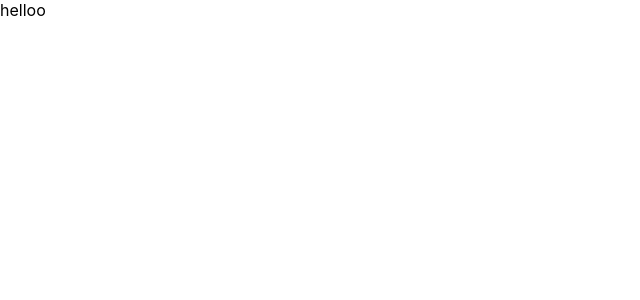
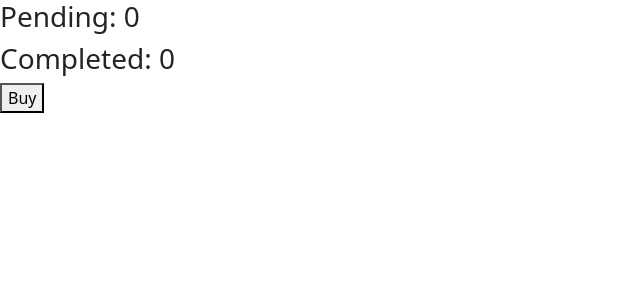
Before and after one commit to WaleedKhan1123/React-Practice, a React (Create React App) app: page / in a window 1280 px wide. Shown: the top 300 px of the page, without its empty margins (0-640 px from the left). Built offline with nearby package versions, Linux system fonts and the light colour scheme.

Commit message:
react-practice

```diff
--- a/src/App.js
+++ b/src/App.js
@@ -10,11 +10,12 @@ import "./styles/style.css";
 // import Toolbar from "./Component/Responding to Events";
 // import FeedbackForm from "./Component/State A Component's Memory";
 // import TrafficLight from "./Component/State as a Snapshot";
-import BootPractice from "./Component/Bootstrap";
+// import BootPractice from "./Component/Bootstrap";
+import RequestTracker from "./Component/Queueing a Series of State Updates";
 export default function App(){
 
   return(<>
-    <BootPractice/>
+    <RequestTracker/>
     </>)
 }
 
--- a/src/Component/Bootstrap.js
+++ b/src/Component/Bootstrap.js
@@ -1,9 +1,19 @@
 const BootPractice = () => {
     return (
-        <div>
-            helloo
+        <div className="container">
+            <div className="row justify-content-center">
+                <div className="col-sm text-center">
+                    One of three columns
+                </div>
+                <div className="col-sm text-center">
+                    One of three columns
+                </div>
+                <div className="col-sm text-center">
+                    One of three columns
+                </div>
+            </div>
         </div>
-      );
+    );
 }
 
 export default BootPractice;
--- /dev/null
+++ b/src/Component/Queueing a Series of State Updates.js
@@ -0,0 +1,33 @@
+import { useState } from 'react';
+
+export default function RequestTracker() {
+  const [pending, setPending] = useState(0);
+  const [completed, setCompleted] = useState(0);
+
+  async function handleClick() {
+    setPending(pending + 1);
+    await delay(3000);
+    setPending(pending - 1);
+    setCompleted(completed + 1);
+  }
+
+  return (
+    <>
+      <h3>
+        Pending: {pending}
+      </h3>
+      <h3>
+        Completed: {completed}
+      </h3>
+      <button onClick={handleClick}>
+        Buy
+      </button>
+    </>
+  );
+}
+
+function delay(ms) {
+  return new Promise(resolve => {
+    setTimeout(resolve, ms);
+  });
+}
--- a/src/index.js
+++ b/src/index.js
@@ -3,7 +3,7 @@ import ReactDOM from 'react-dom/client';
 import './index.css';
 import App from './App';
 import reportWebVitals from './reportWebVitals';
-
+import "bootstrap/dist/css/bootstrap.min.css";
 const root = ReactDOM.createRoot(document.getElementById('root'));
 root.render(
   <React.StrictMode>
```
